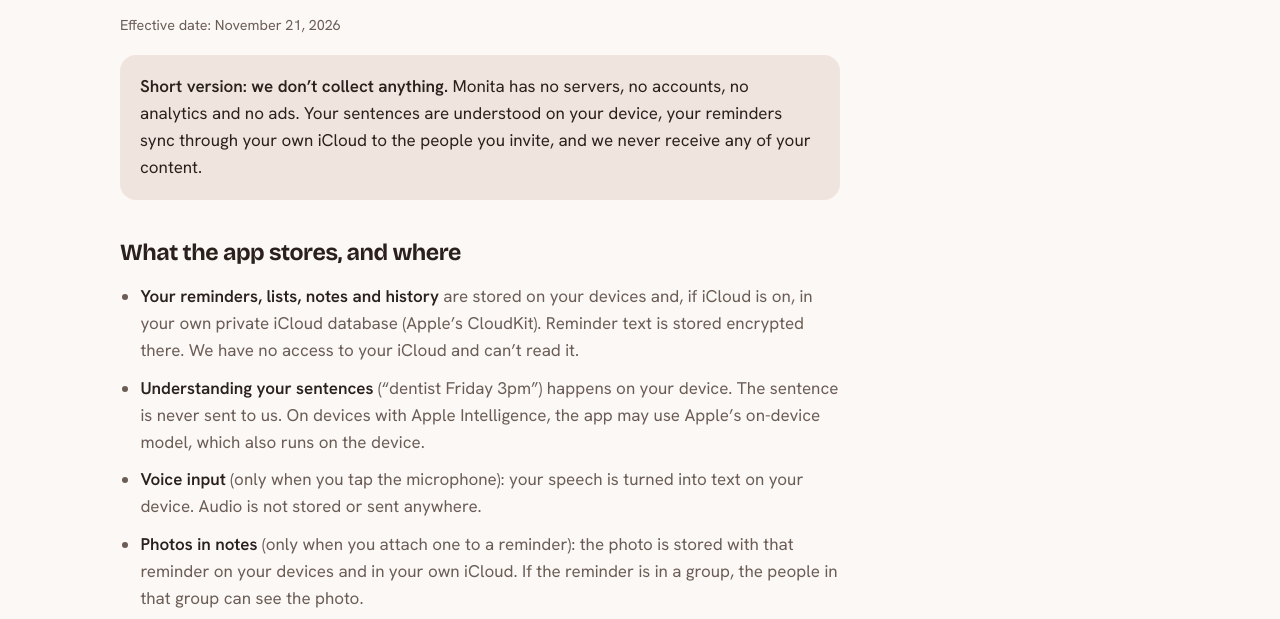
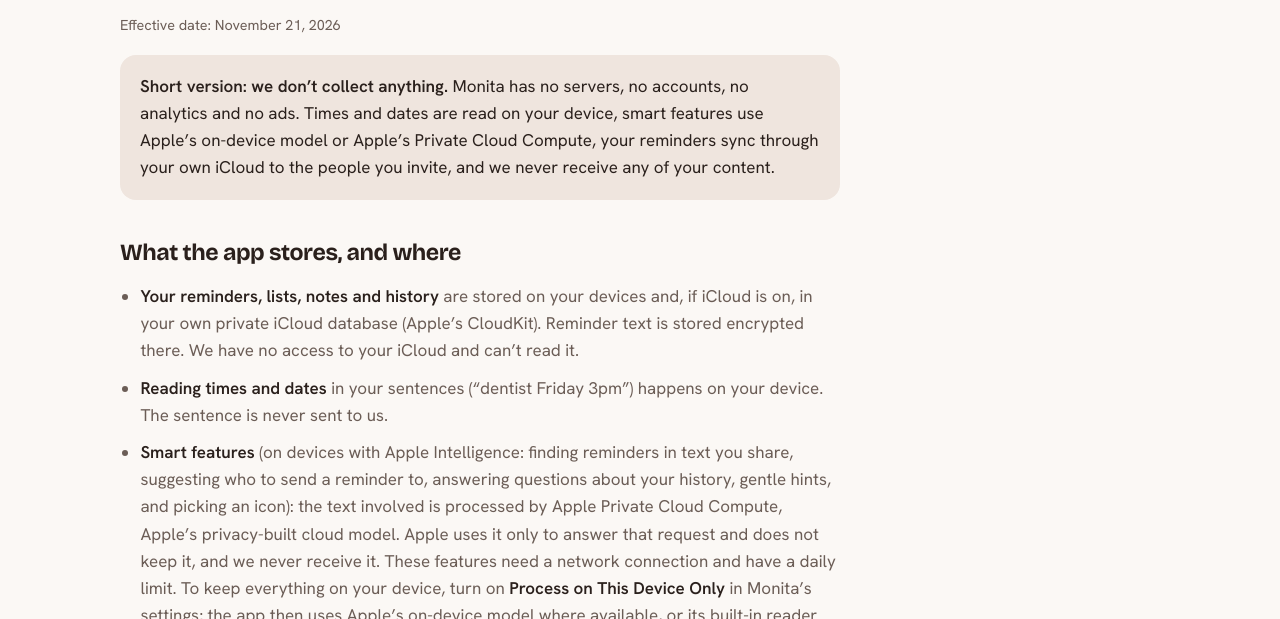
Before and after one commit to MergerOne/monita-site, a plain HTML site: page privacy.html in a window 1280 px wide. Shown: the part 168-787 px from the top of the page. Drawn offline with Linux system fonts and the light colour scheme.

Commit message:
Privacy: describe Apple Private Cloud Compute for smart features
Co-Authored-By: Claude Opus 5.5 <noreply@anthropic.com>
Claude-Session: https://claude.ai/code/session_01189hD57EdeksRycNkKKP4i

```diff
--- a/privacy.html
+++ b/privacy.html
@@ -4,7 +4,7 @@
 <meta charset="utf-8">
 <meta name="viewport" content="width=device-width, initial-scale=1, viewport-fit=cover">
 <title>Privacy Policy · Monita</title>
-<meta name="description" content="Monita collects nothing. No servers, no accounts, no analytics. Sentences are understood on your device and reminders sync through your own iCloud.">
+<meta name="description" content="Monita collects nothing. No servers, no accounts, no analytics. Reminders sync through your own iCloud, and smart features run on Apple's private models, never ours.">
 <link rel="canonical" href="https://usemonita.com/privacy.html">
 <link rel="icon" href="img/favicon-32.png" sizes="32x32" type="image/png">
 <link rel="apple-touch-icon" href="img/apple-touch-icon.png">
@@ -23,12 +23,13 @@
   <article class="doc">
     <h1>Privacy Policy</h1>
     <p class="updated">Effective date: November 21, 2026</p>
-    <p class="summary"><strong>Short version: we don’t collect anything.</strong> Monita has no servers, no accounts, no analytics and no ads. Your sentences are understood on your device, your reminders sync through your own iCloud to the people you invite, and we never receive any of your content.</p>
+    <p class="summary"><strong>Short version: we don’t collect anything.</strong> Monita has no servers, no accounts, no analytics and no ads. Times and dates are read on your device, smart features use Apple’s on-device model or Apple’s Private Cloud Compute, your reminders sync through your own iCloud to the people you invite, and we never receive any of your content.</p>
 
     <h2>What the app stores, and where</h2>
     <ul>
       <li><strong>Your reminders, lists, notes and history</strong> are stored on your devices and, if iCloud is on, in your own private iCloud database (Apple’s CloudKit). Reminder text is stored encrypted there. We have no access to your iCloud and can’t read it.</li>
-      <li><strong>Understanding your sentences</strong> (“dentist Friday 3pm”) happens on your device. The sentence is never sent to us. On devices with Apple Intelligence, the app may use Apple’s on-device model, which also runs on the device.</li>
+      <li><strong>Reading times and dates</strong> in your sentences (“dentist Friday 3pm”) happens on your device. The sentence is never sent to us.</li>
+      <li><strong>Smart features</strong> (on devices with Apple Intelligence: finding reminders in text you share, suggesting who to send a reminder to, answering questions about your history, gentle hints, and picking an icon): the text involved is processed by Apple Private Cloud Compute, Apple’s privacy-built cloud model. Apple uses it only to answer that request and does not keep it, and we never receive it. These features need a network connection and have a daily limit. To keep everything on your device, turn on <strong>Process on This Device Only</strong> in Monita’s settings; the app then uses Apple’s on-device model where available, or its built-in reader.</li>
       <li><strong>Voice input</strong> (only when you tap the microphone): your speech is turned into text on your device. Audio is not stored or sent anywhere.</li>
       <li><strong>Photos in notes</strong> (only when you attach one to a reminder): the photo is stored with that reminder on your devices and in your own iCloud. If the reminder is in a group, the people in that group can see the photo.</li>
       <li><strong>Photos</strong> (only when you pick one, for a background or to make a reminder from text in a photo): the photo is read on your device. A background photo is kept on the device; photos used for text are not kept.</li>
```
Also changed, not shown: index.html (+2 -2 lines).
